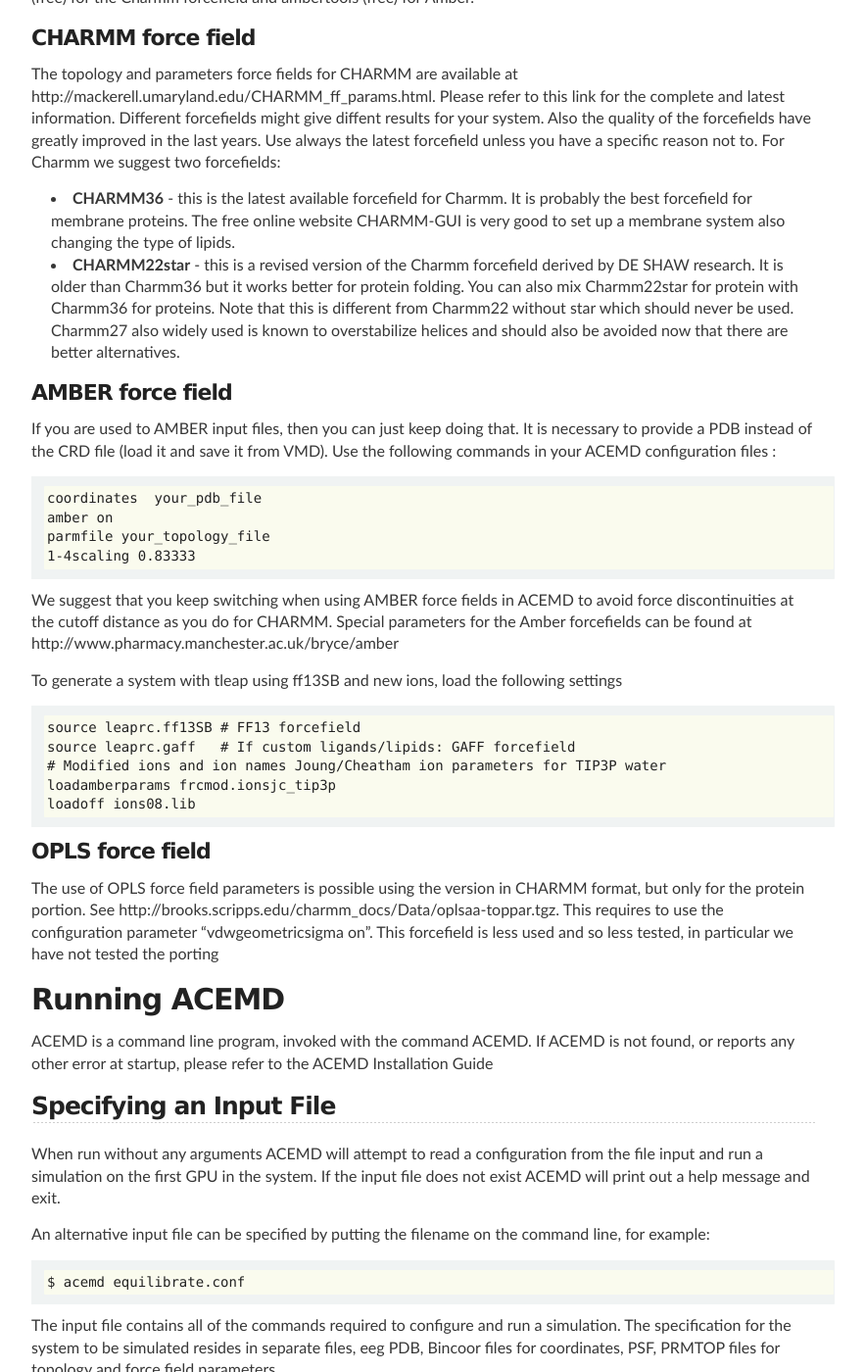
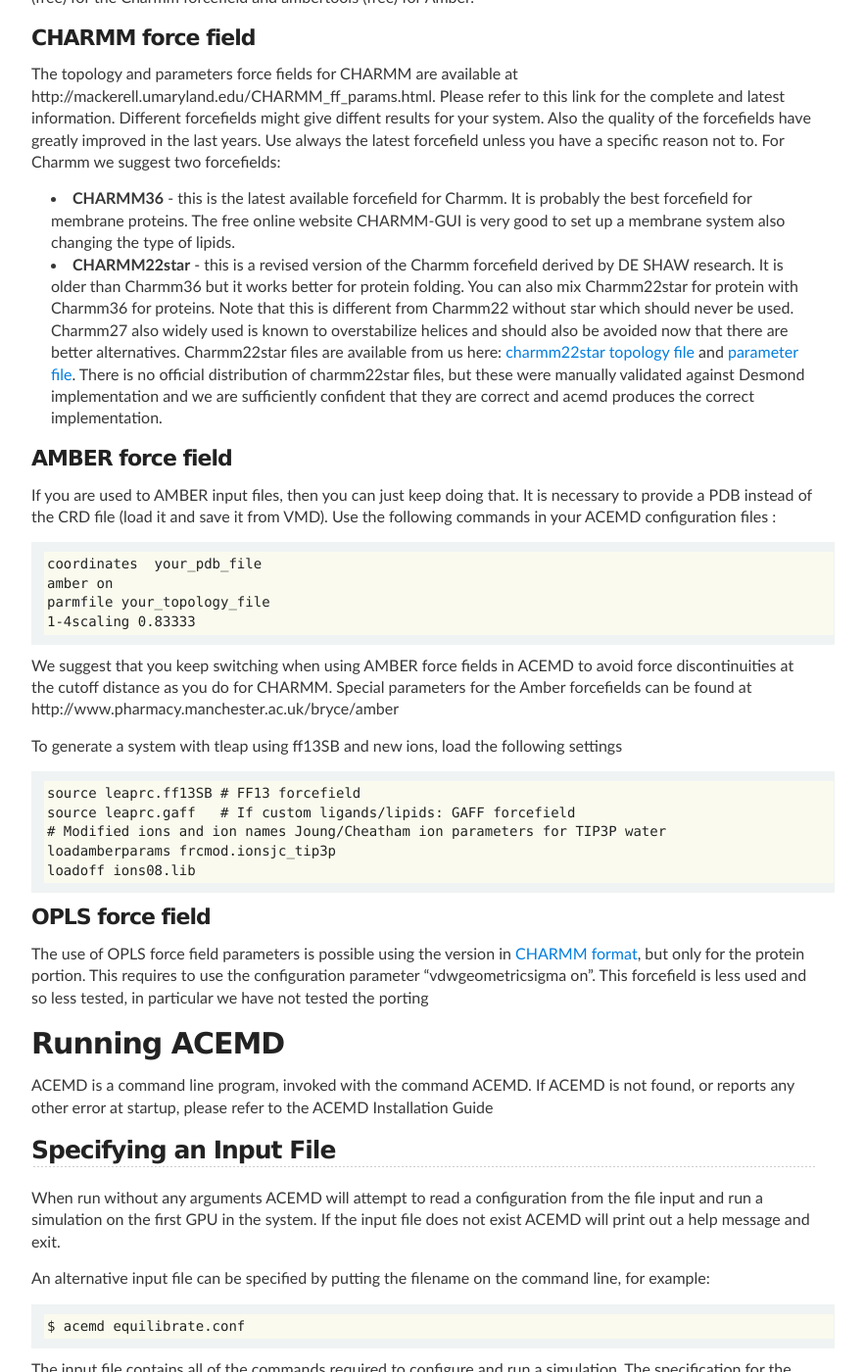
Before and after one commit to Acellera/docs.acellera.com, a Jekyll site: the page built from acemd/userguide/index.md, in a window 1280 px wide and 1400 px high, scrolled down 1814 px. Shown: the whole window at 98% size, without its empty margins (208-1091 px from the left). Built offline with Jekyll 4.4.1, drawn with Linux system fonts in a browser that asks for light colours.

Commit message:
Update index.md

```diff
--- a/acemd/userguide/index.md
+++ b/acemd/userguide/index.md
@@ -53,7 +53,7 @@
 The topology and parameters force fields for CHARMM are available at http://mackerell.umaryland.edu/CHARMM_ff_params.html. Please refer to this link for the complete and latest information. Different forcefields might give diffent results for your system. Also the quality of the forcefields have greatly improved in the last years. Use always the latest forcefield unless you have a specific reason not to. For Charmm we suggest two forcefields:
 
 * __CHARMM36__ - this is the latest available forcefield for Charmm. It is probably the best forcefield for membrane proteins. The free online website CHARMM-GUI is very good to set up a membrane system also changing the type of lipids.
-* __CHARMM22star__ - this is a revised version of the Charmm forcefield derived by DE SHAW research. It is older than Charmm36 but it works better for protein folding. You can also mix Charmm22star for protein with Charmm36 for proteins. Note that this is different from Charmm22 without star which should never be used. Charmm27 also widely used is known to overstabilize helices and should also be avoided now that there are better alternatives.
+* __CHARMM22star__ - this is a revised version of the Charmm forcefield derived by DE SHAW research. It is older than Charmm36 but it works better for protein folding. You can also mix Charmm22star for protein with Charmm36 for proteins. Note that this is different from Charmm22 without star which should never be used. Charmm27 also widely used is known to overstabilize helices and should also be avoided now that there are better alternatives. Charmm22star files are available from us here: [charmm22star topology file](http://docs.acellera.com/acemd/pub/top_all22star_prot.inp) and [parameter file](par_all22star_prot.inp). There is no official distribution of charmm22star files, but these were manually validated against Desmond implementation and we are sufficiently confident that they are correct and acemd produces the correct implementation.
 
 ### AMBER force field
 
@@ -76,7 +76,7 @@
 
 ### OPLS force field
 
-The use of OPLS force field parameters is possible using the version in CHARMM format, but only for the protein portion. See http://brooks.scripps.edu/charmm_docs/Data/oplsaa-toppar.tgz. This requires to use the configuration parameter "vdwgeometricsigma on". This forcefield is less used and so less tested, in particular we have not tested the porting
+The use of OPLS force field parameters is possible using the version in [CHARMM format](http://brooks.scripps.edu/charmm_docs/Data/oplsaa-toppar.tgz), but only for the protein portion. This requires to use the configuration parameter "vdwgeometricsigma on". This forcefield is less used and so less tested, in particular we have not tested the porting
 
 # Running ACEMD
 
```
